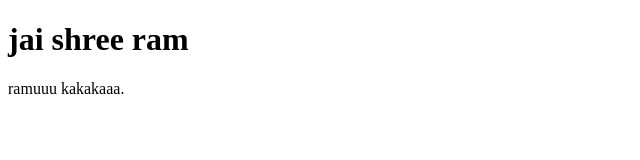
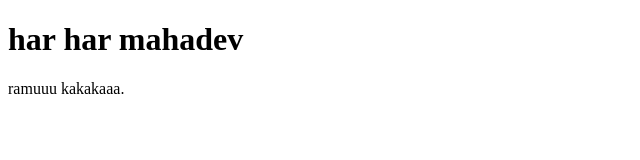
Before and after one commit to Rahul-carpenter/for_jenkins, a plain HTML site: page index.html in a window 1280 px wide. Shown: the whole page, without its empty margins (0-640 px from the left). Drawn offline with Linux system fonts and the light colour scheme.

Commit message:
Update index.html

```diff
--- a/index.html
+++ b/index.html
@@ -2,7 +2,7 @@
 <html>
 <body>
 
-<h1>jai shree ram</h1>
+<h1>har har mahadev</h1>
 <p>ramuuu kakakaaa.</p>
 
 </body>
```
